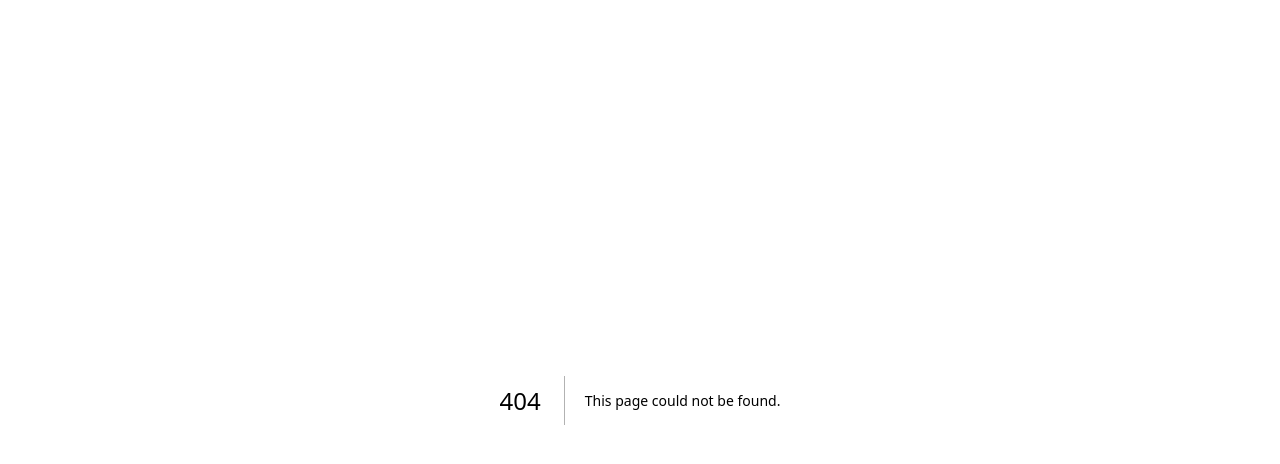
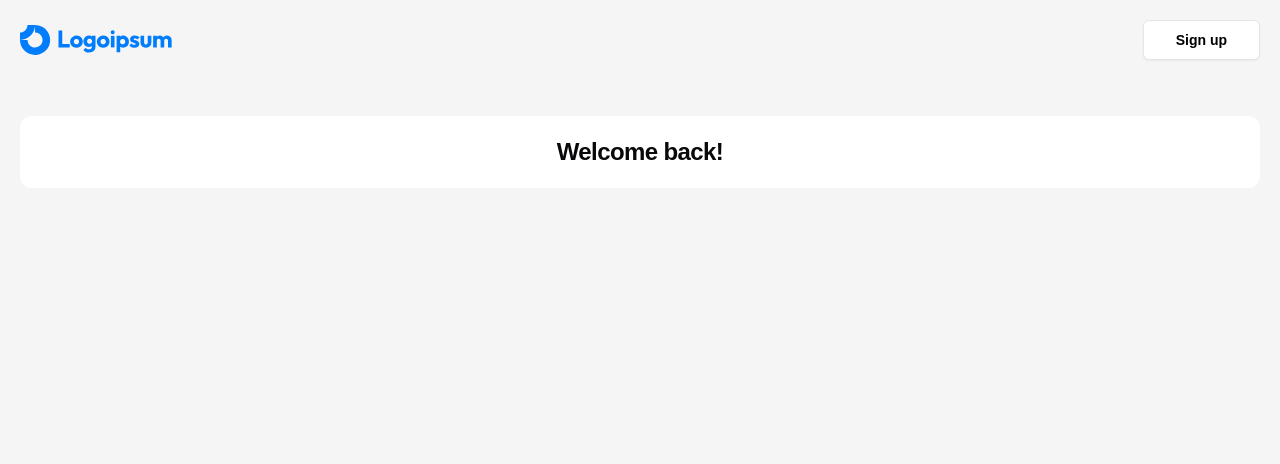
Before and after one commit to typpt/jira-clone, a Next.js app: page /sign-up in a window 1280 px wide. Before the commit this address had no page. Shown: the top 464 px of the page. Built offline with nearby package versions, Linux system fonts and the light colour scheme.

Commit message:
fix(auth): fixed several errors in the authentication layout component

```diff
--- a/src/app/(auth)/layout.tsx
+++ b/src/app/(auth)/layout.tsx
@@ -9,13 +9,13 @@ export default function AuthLayout({
   return (
     <main className='bg-neutral-100 min-h-screen'>
       <div className='mx-auto max-w-screen-2xl p-5'>
-        <nav className='flex items-center justify-center'>
-          <Image src='/loto.svg' alt='Logo' width={152} height={56} />
+        <nav className='flex items-center justify-between'>
+          <Image src='/logo.svg' alt='Logo' width={152} height={56} />
           <Button variant='secondary' size='lg'>
             Sign up
           </Button>
         </nav>
-        <div className='flex items-center justify-center pt-4 lg:pt-14'>
+        <div className='flex items-center justify-center pt-4 md:pt-14'>
           {children}
         </div>
       </div>
--- /dev/null
+++ b/src/app/(auth)/sign-up/page.tsx
@@ -0,0 +1,5 @@
+import SignUpCard from '@/features/components/sign-up-card';
+
+export default function SignUpPage() {
+  return <SignUpCard />;
+}
--- /dev/null
+++ b/src/components/ui/card.tsx
@@ -0,0 +1,76 @@
+import * as React from "react"
+
+import { cn } from "@/lib/utils"
+
+const Card = React.forwardRef<
+  HTMLDivElement,
+  React.HTMLAttributes<HTMLDivElement>
+>(({ className, ...props }, ref) => (
+  <div
+    ref={ref}
+    className={cn(
+      "rounded-xl border bg-card text-card-foreground shadow",
+      className
+    )}
+    {...props}
+  />
+))
+Card.displayName = "Card"
+
+const CardHeader = React.forwardRef<
+  HTMLDivElement,
+  React.HTMLAttributes<HTMLDivElement>
+>(({ className, ...props }, ref) => (
+  <div
+    ref={ref}
+    className={cn("flex flex-col space-y-1.5 p-6", className)}
+    {...props}
+  />
+))
+CardHeader.displayName = "CardHeader"
+
+const CardTitle = React.forwardRef<
+  HTMLParagraphElement,
+  React.HTMLAttributes<HTMLHeadingElement>
+>(({ className, ...props }, ref) => (
+  <h3
+    ref={ref}
+    className={cn("font-semibold leading-none tracking-tight", className)}
+    {...props}
+  />
+))
+CardTitle.displayName = "CardTitle"
+
+const CardDescription = React.forwardRef<
+  HTMLParagraphElement,
+  React.HTMLAttributes<HTMLParagraphElement>
+>(({ className, ...props }, ref) => (
+  <p
+    ref={ref}
+    className={cn("text-sm text-muted-foreground", className)}
+    {...props}
+  />
+))
+CardDescription.displayName = "CardDescription"
+
+const CardContent = React.forwardRef<
+  HTMLDivElement,
+  React.HTMLAttributes<HTMLDivElement>
+>(({ className, ...props }, ref) => (
+  <div ref={ref} className={cn("p-6 pt-0", className)} {...props} />
+))
+CardContent.displayName = "CardContent"
+
+const CardFooter = React.forwardRef<
+  HTMLDivElement,
+  React.HTMLAttributes<HTMLDivElement>
+>(({ className, ...props }, ref) => (
+  <div
+    ref={ref}
+    className={cn("flex items-center p-6 pt-0", className)}
+    {...props}
+  />
+))
+CardFooter.displayName = "CardFooter"
+
+export { Card, CardHeader, CardFooter, CardTitle, CardDescription, CardContent }
--- /dev/null
+++ b/src/features/components/sign-up-card.tsx
@@ -0,0 +1,11 @@
+import { Card, CardHeader, CardTitle } from '@/components/ui/card';
+
+export default function SignUpCard() {
+  return (
+    <Card className='h-full w-full shadow-none border-none'>
+      <CardHeader className='text-center p-5'>
+        <CardTitle className='text-2xl'>Welcome back!</CardTitle>
+      </CardHeader>
+    </Card>
+  );
+}
--- a/tailwind.config.ts
+++ b/tailwind.config.ts
@@ -1,11 +1,11 @@
-import type { Config } from "tailwindcss";
+import type { Config } from 'tailwindcss';
 
 const config: Config = {
-    darkMode: ["class"],
+  darkMode: ['class'],
   content: [
-    "./src/pages/**/*.{js,ts,jsx,tsx,mdx}",
-    "./src/components/**/*.{js,ts,jsx,tsx,mdx}",
-    "./src/app/**/*.{js,ts,jsx,tsx,mdx}",
+    './src/features/**/*.{js,ts,jsx,tsx,mdx}',
+    './src/components/**/*.{js,ts,jsx,tsx,mdx}',
+    './src/app/**/*.{js,ts,jsx,tsx,mdx}',
   ],
   theme: {
     extend: {
@@ -14,31 +14,31 @@ const config: Config = {
         foreground: 'hsl(var(--foreground))',
         card: {
           DEFAULT: 'hsl(var(--card))',
-  				foreground: 'hsl(var(--card-foreground))'
+          foreground: 'hsl(var(--card-foreground))',
         },
         popover: {
           DEFAULT: 'hsl(var(--popover))',
-  				foreground: 'hsl(var(--popover-foreground))'
+          foreground: 'hsl(var(--popover-foreground))',
         },
         primary: {
           DEFAULT: 'hsl(var(--primary))',
-  				foreground: 'hsl(var(--primary-foreground))'
+          foreground: 'hsl(var(--primary-foreground))',
         },
         secondary: {
           DEFAULT: 'hsl(var(--secondary))',
-  				foreground: 'hsl(var(--secondary-foreground))'
+          foreground: 'hsl(var(--secondary-foreground))',
         },
         muted: {
           DEFAULT: 'hsl(var(--muted))',
-  				foreground: 'hsl(var(--muted-foreground))'
+          foreground: 'hsl(var(--muted-foreground))',
         },
         accent: {
           DEFAULT: 'hsl(var(--accent))',
-  				foreground: 'hsl(var(--accent-foreground))'
+          foreground: 'hsl(var(--accent-foreground))',
         },
         destructive: {
           DEFAULT: 'hsl(var(--destructive))',
-  				foreground: 'hsl(var(--destructive-foreground))'
+          foreground: 'hsl(var(--destructive-foreground))',
         },
         border: 'hsl(var(--border))',
         input: 'hsl(var(--input))',
@@ -48,16 +48,16 @@ const config: Config = {
           '2': 'hsl(var(--chart-2))',
           '3': 'hsl(var(--chart-3))',
           '4': 'hsl(var(--chart-4))',
-  				'5': 'hsl(var(--chart-5))'
-  			}
+          '5': 'hsl(var(--chart-5))',
+        },
       },
       borderRadius: {
         lg: 'var(--radius)',
         md: 'calc(var(--radius) - 2px)',
-  			sm: 'calc(var(--radius) - 4px)'
-  		}
-  	}
+        sm: 'calc(var(--radius) - 4px)',
       },
-  plugins: [require("tailwindcss-animate")],
+    },
+  },
+  plugins: [require('tailwindcss-animate')],
 };
 export default config;
```
Lines whose indentation alone changed are shown as unchanged.
